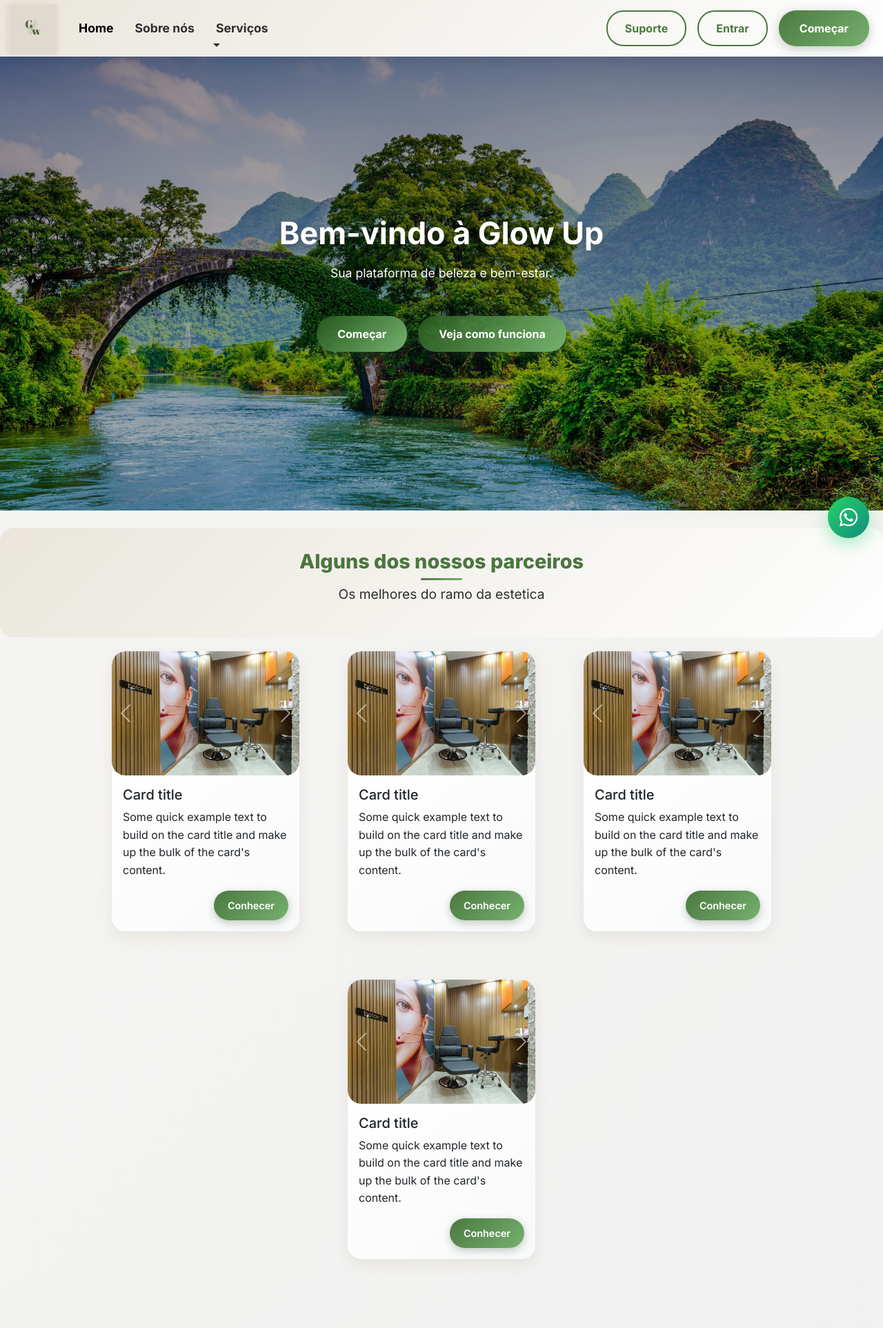
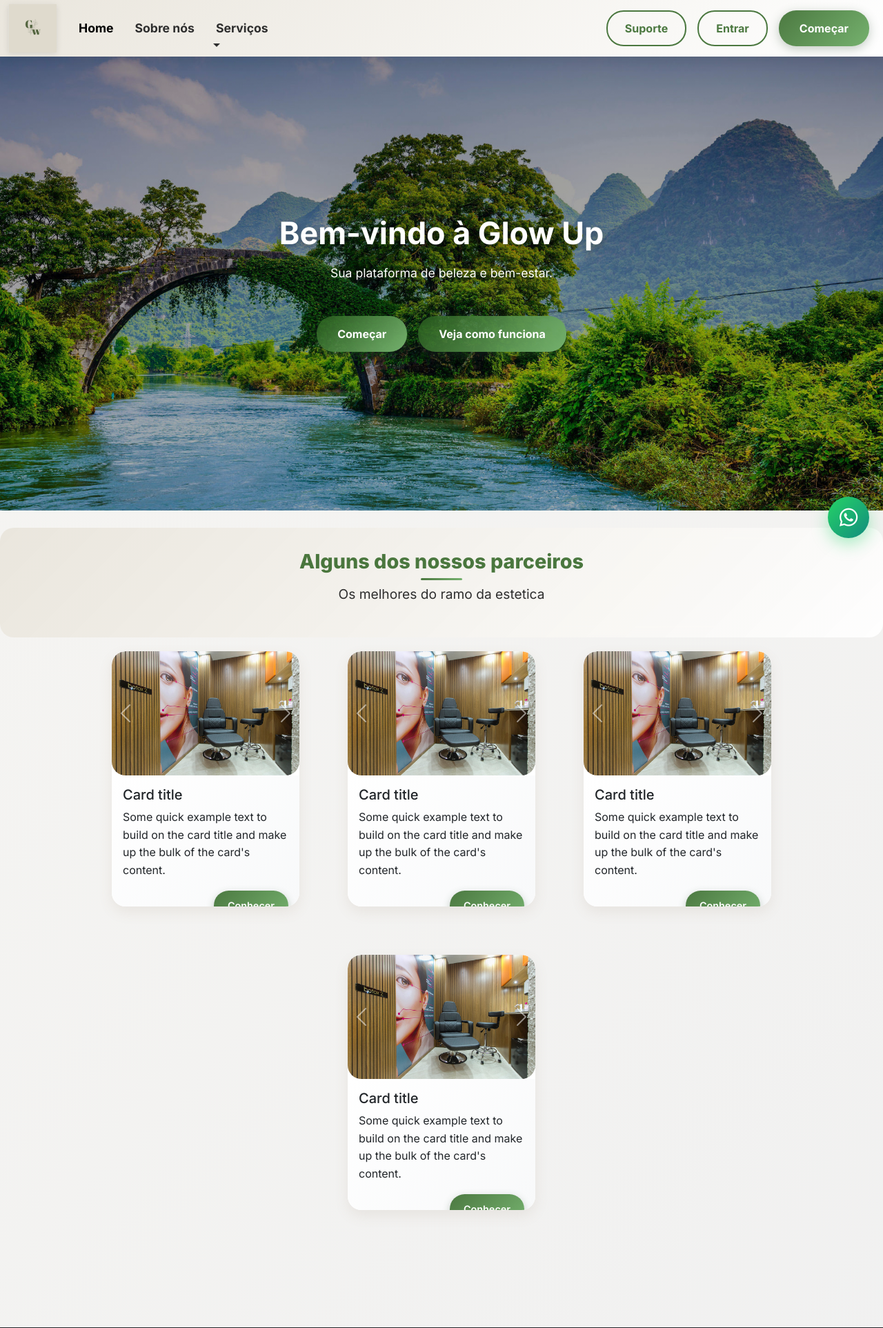
Before and after one commit to matpssnt/GlowUp, a PHP site: page /GlowUp/ in a window 1280 px wide. Shown: the top 1925 px of the page at 69% size. Run offline with PHP 8.4, Linux system fonts and the light colour scheme.

Commit message:
Alteração nos Cards(Profissionais)
Definido uma largura e altura fixa para eles

```diff
--- a/src/css/home.css
+++ b/src/css/home.css
@@ -142,6 +142,8 @@
     border: none;
     overflow: hidden;
     background: linear-gradient(135deg, #ffffff 0%, #fafafa 100%);
+    width: 300px; /* Defina a largura ideal do card */
+    height: 370px; /* Altura fixa para todos os cards */
 }
 
 .card-partner:hover {
@@ -150,6 +152,8 @@
 }
 
 .card-partner .card-body {
+    height: 140px; /* Ajuste conforme o conteúdo */
+    overflow: hidden; /* Evita que o texto “estoure” o card */
     padding: 1rem;
     background: linear-gradient(135deg, #ffffff 0%, #f8f9fa 100%);
 }
```
